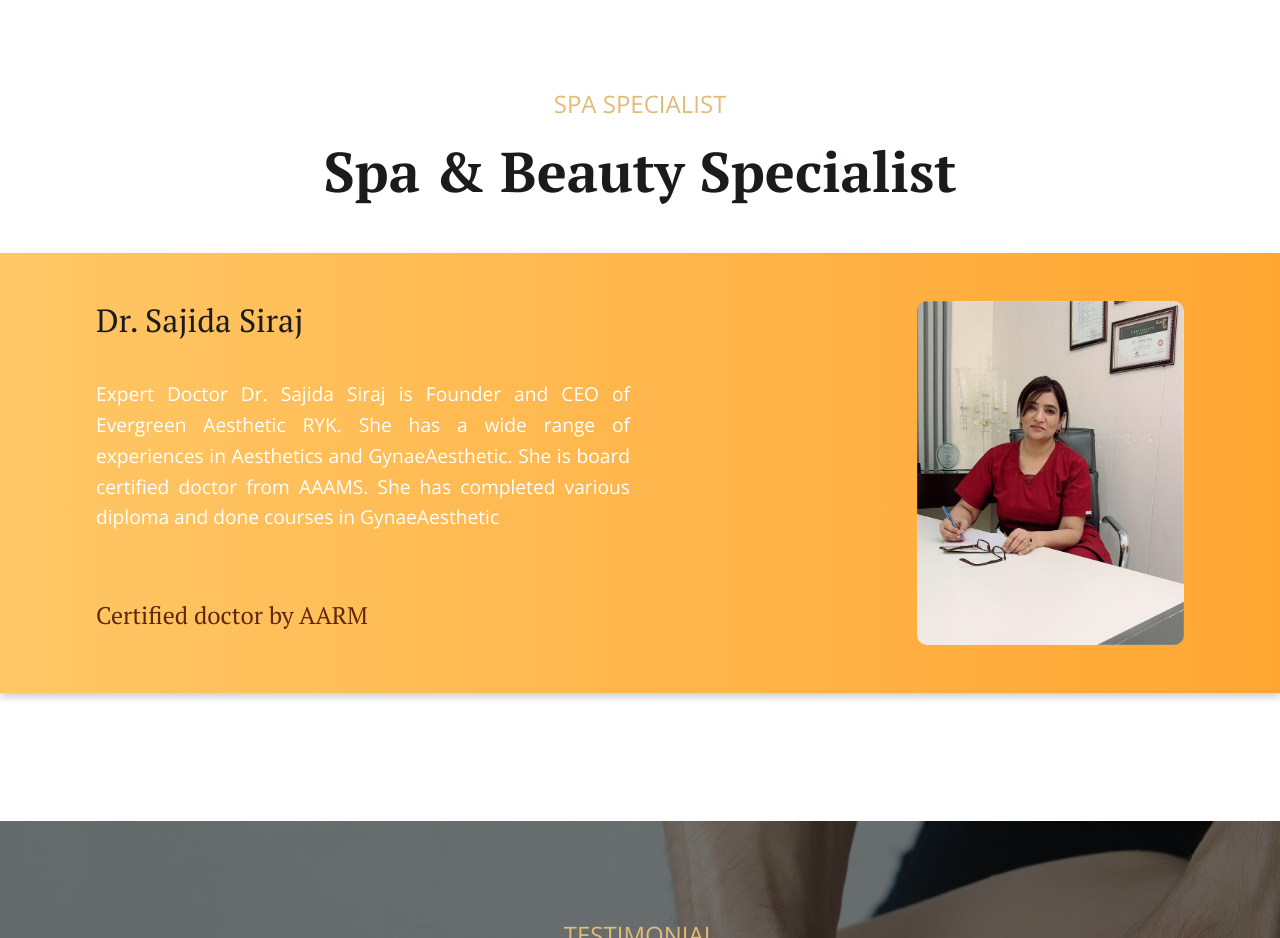
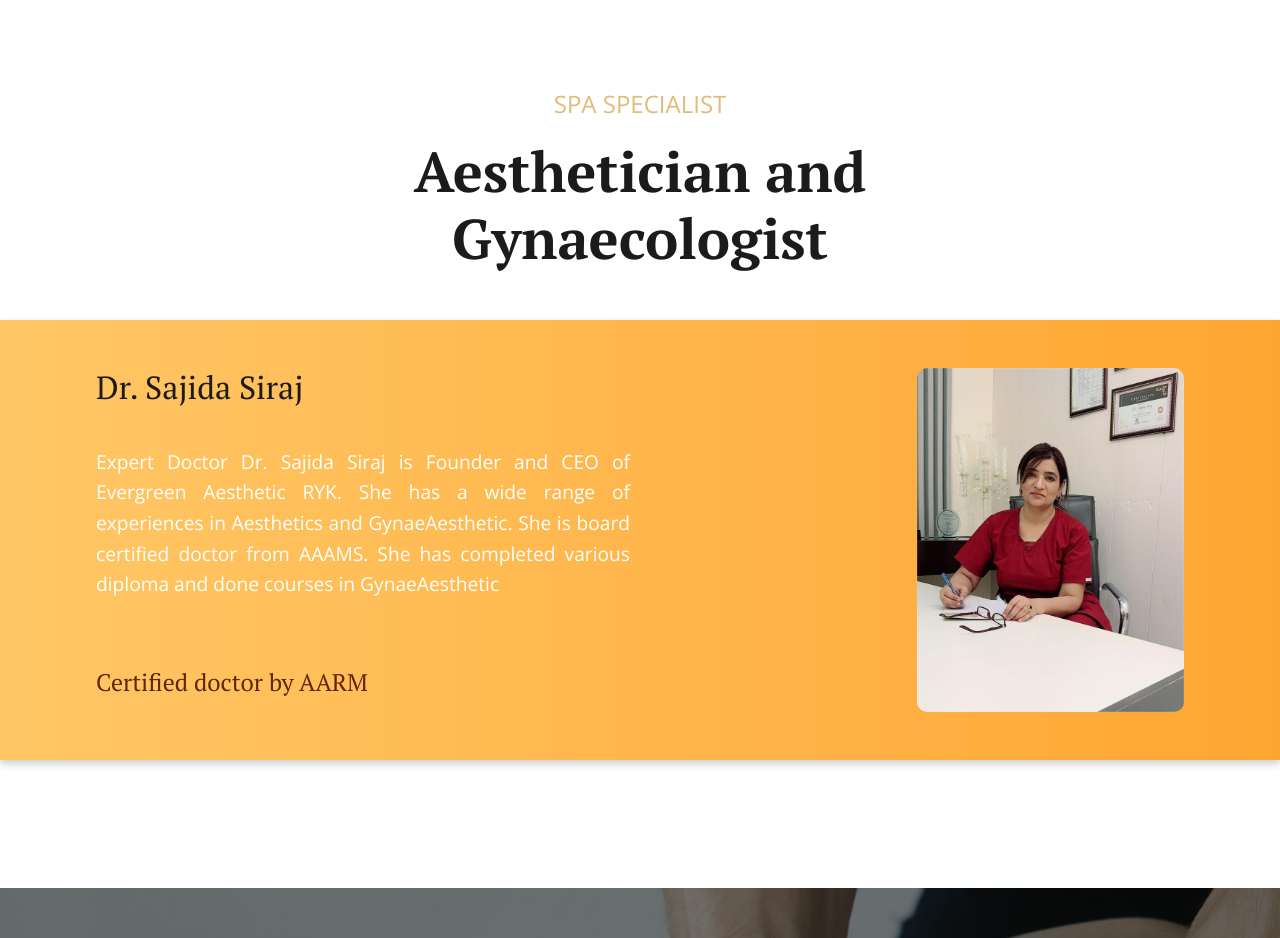
Before and after one commit to YounusMahr/sparlex-1.0.0, a plain HTML site: page index.html in a window 1280 px wide. Shown: the part 6100-7038 px from the top of the page. Drawn offline with nearby package versions, Linux system fonts and the light colour scheme.

Commit message:
updated1

```diff
--- a/index.html
+++ b/index.html
@@ -970,7 +970,7 @@
             <div class="container pt-5">
                 <div class="text-center mx-auto mb-5" style="max-width: 800px;">
                     <p class="fs-4 text-uppercase text-primary">Spa Specialist</p>
-                    <h1 class="display-4 mb-4">Spa & Beauty Specialist</h1>
+                    <h1 class="display-4 mb-4">Aesthetician and Gynaecologist</h1>
                 </div>
 
             </div>
```
Also changed, not shown: team.html (+1 -1 lines).
